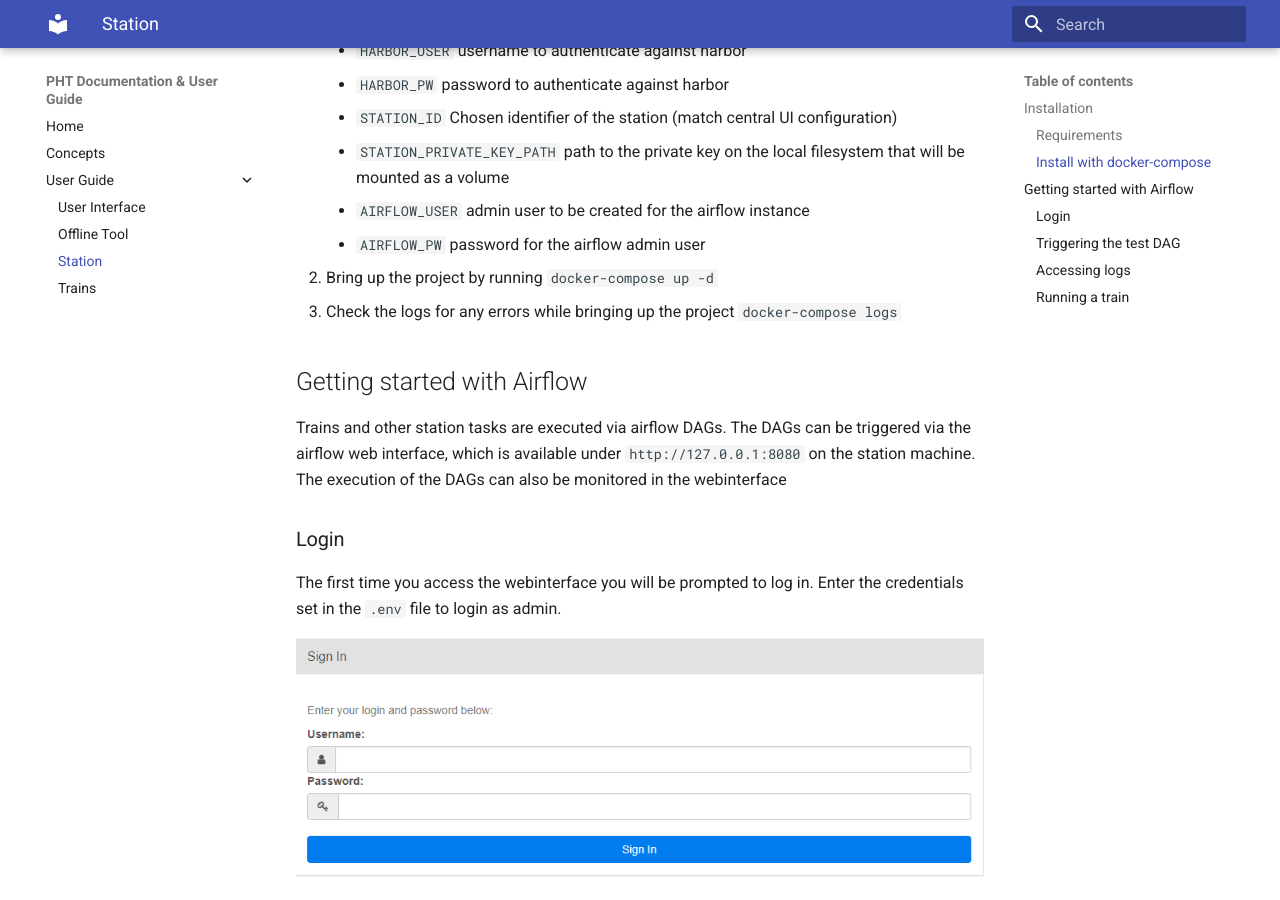
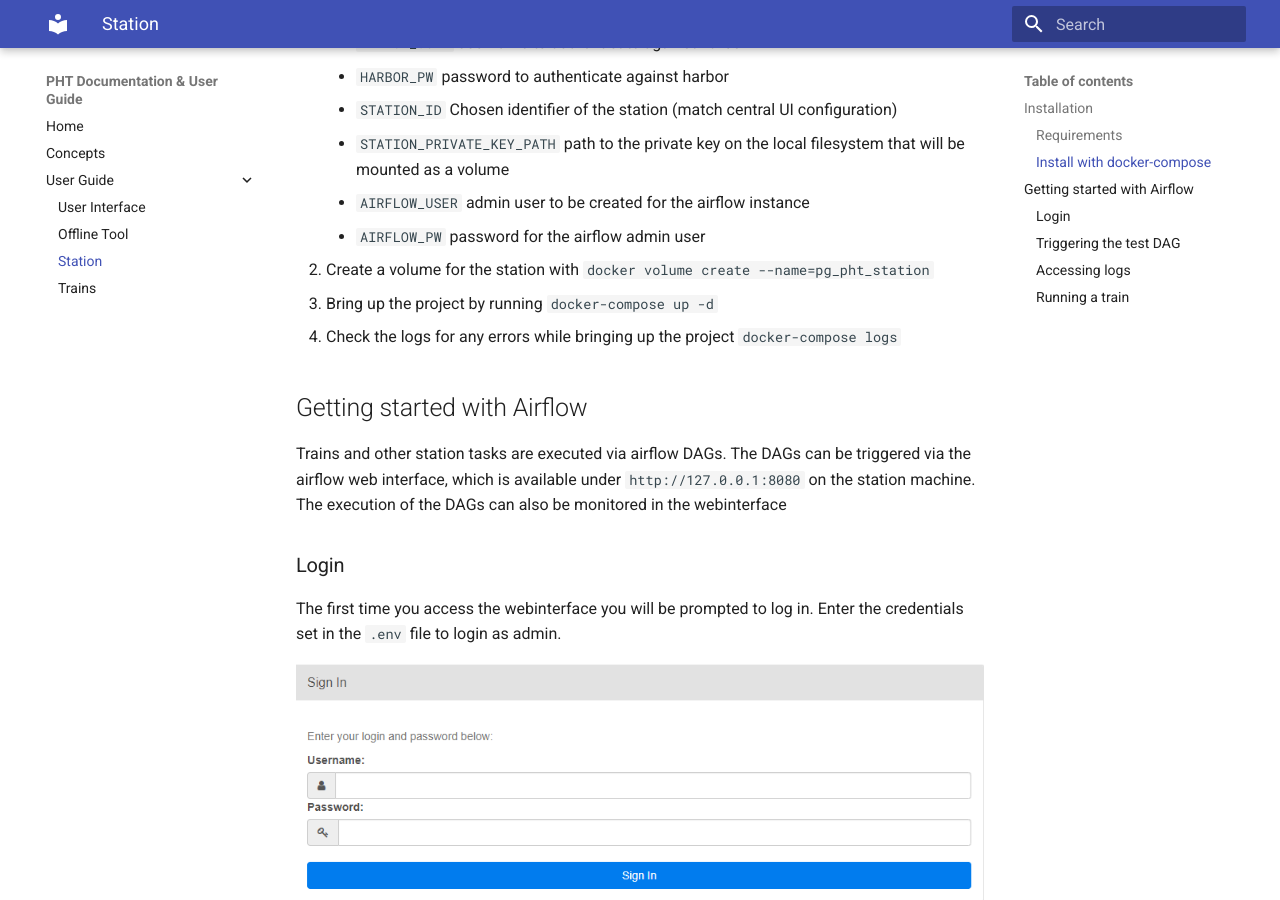
Before and after one commit to PHT-Medic/documentation, an MkDocs documentation site: the page built from docs/station.md, in a window 1280 px wide and 900 px high, scrolled down 934 px. Built offline with MkDocs 1.6.1 and Material for MkDocs 9.7.7, drawn with Linux system fonts in a browser that asks for light colours.

Commit message:
Fix station setup
Added volume

````diff
--- a/docs/station.md
+++ b/docs/station.md
@@ -33,9 +33,9 @@ git clone https://gitlab.com/PersonalHealthTrain/implementations/germanmii/difut
     - `STATION_PRIVATE_KEY_PATH` path to the private key on the local filesystem that will be mounted as a volume
     - `AIRFLOW_USER` admin user to be created for the airflow instance
     - `AIRFLOW_PW` password for the airflow admin user
-
-2. Bring up the project by running `docker-compose up -d`
-3. Check the logs for any errors while bringing up the project `docker-compose logs`
+2. Create a volume for the station with ```docker volume create --name=pg_pht_station```
+3. Bring up the project by running `docker-compose up -d`
+4. Check the logs for any errors while bringing up the project `docker-compose logs`
 
 
 ## Getting started with Airflow
````
